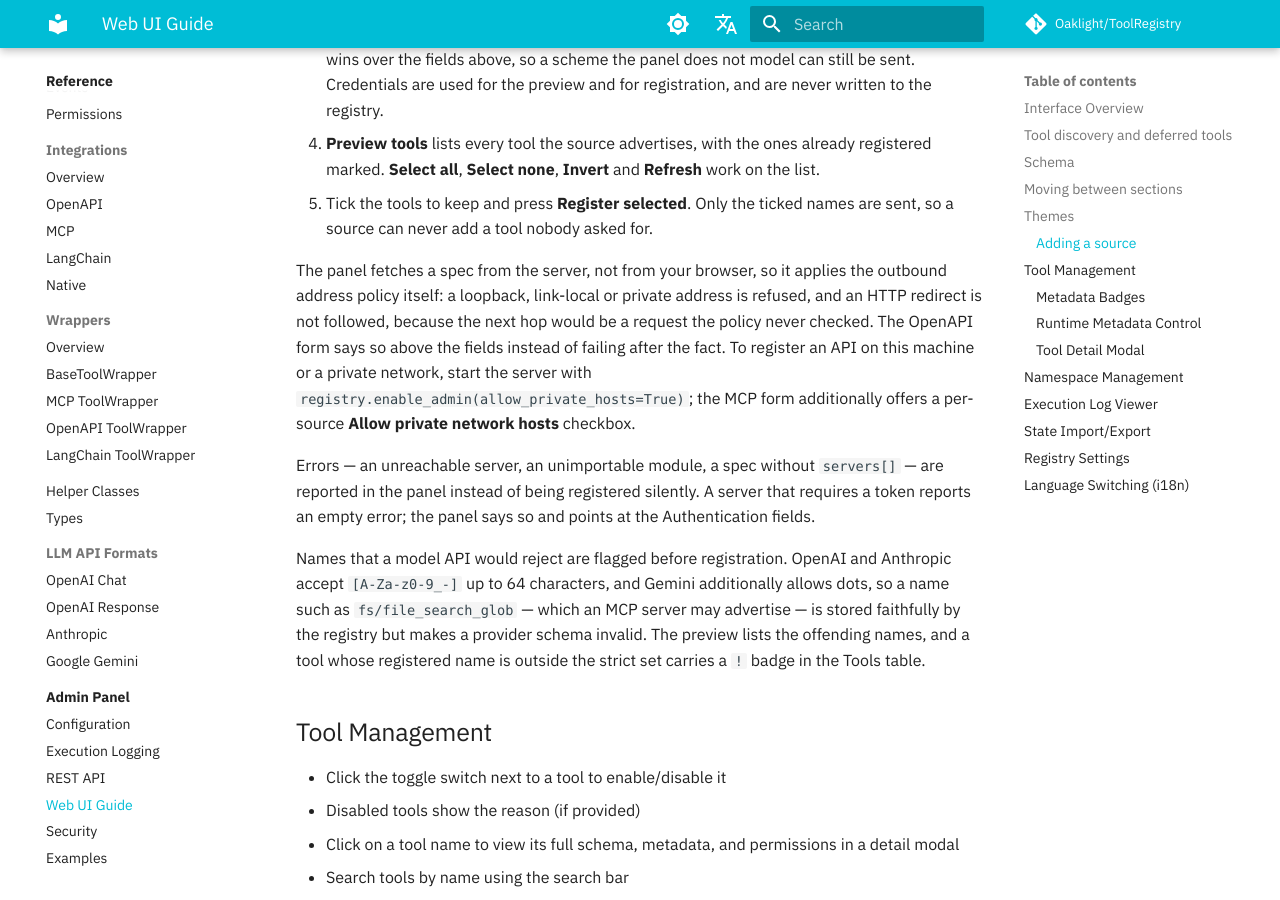
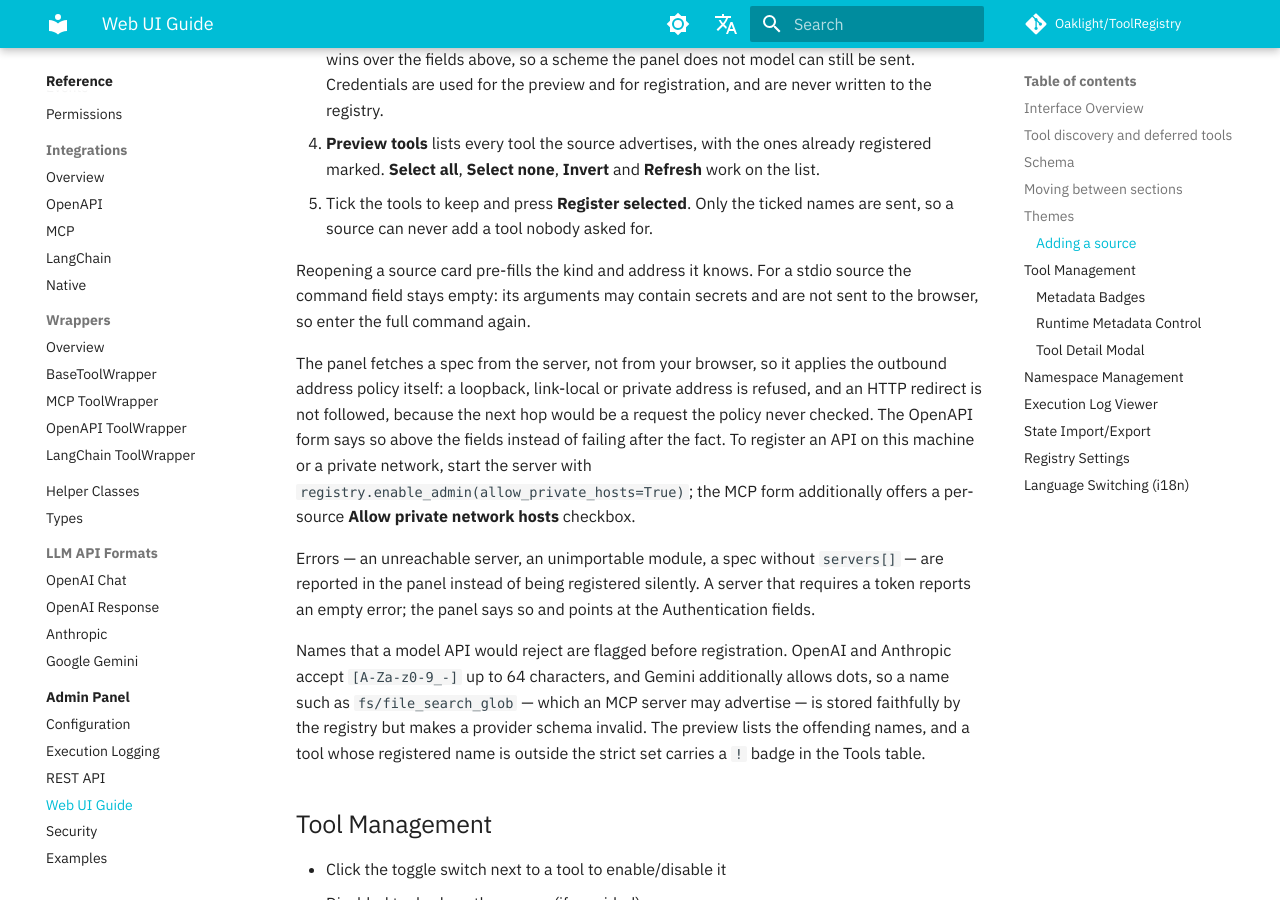
Before and after one commit to Oaklight/ToolRegistry, an MkDocs documentation site: the page built from docs/admin/web-ui.md, in a window 1280 px wide and 900 px high, scrolled down 3549 px. Built offline with MkDocs 1.6.1 and Material for MkDocs 9.7.7, drawn with Linux system fonts in a browser that asks for light colours; some web fonts are replaced; comment, search, counter and statistics services are not loaded.

Commit message:
docs(admin): record the stdio prefill fix (#400)

```diff
--- a/docs/admin/web-ui.md
+++ b/docs/admin/web-ui.md
@@ -137,6 +137,10 @@ offers **before anything is registered**:
 5. Tick the tools to keep and press **Register selected**. Only the ticked
    names are sent, so a source can never add a tool nobody asked for.
 
+Reopening a source card pre-fills the kind and address it knows. For a stdio
+source the command field stays empty: its arguments may contain secrets and are
+not sent to the browser, so enter the full command again.
+
 The panel fetches a spec from the server, not from your browser, so it applies
 the outbound address policy itself: a loopback, link-local or private address
 is refused, and an HTTP redirect is not followed, because the next hop would
```
